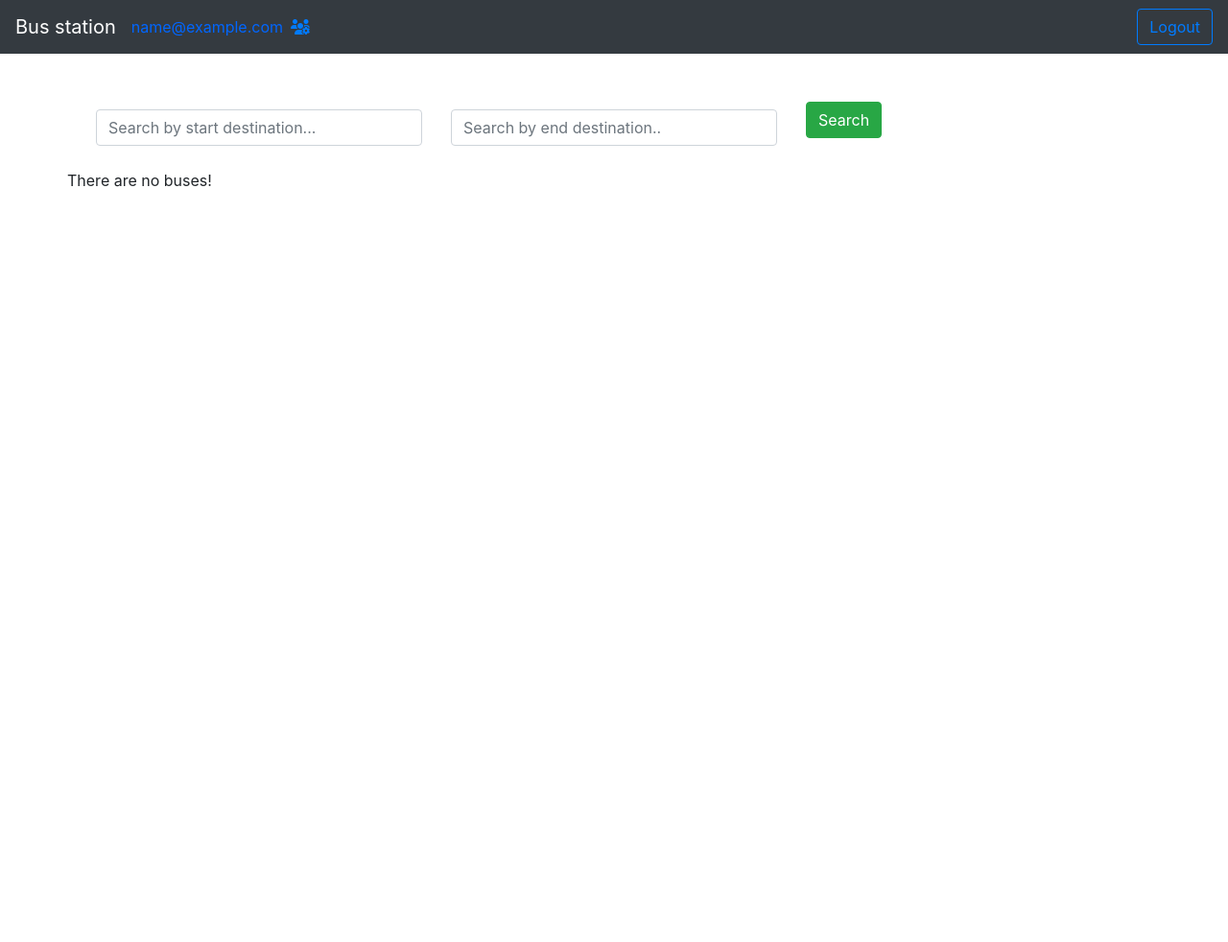
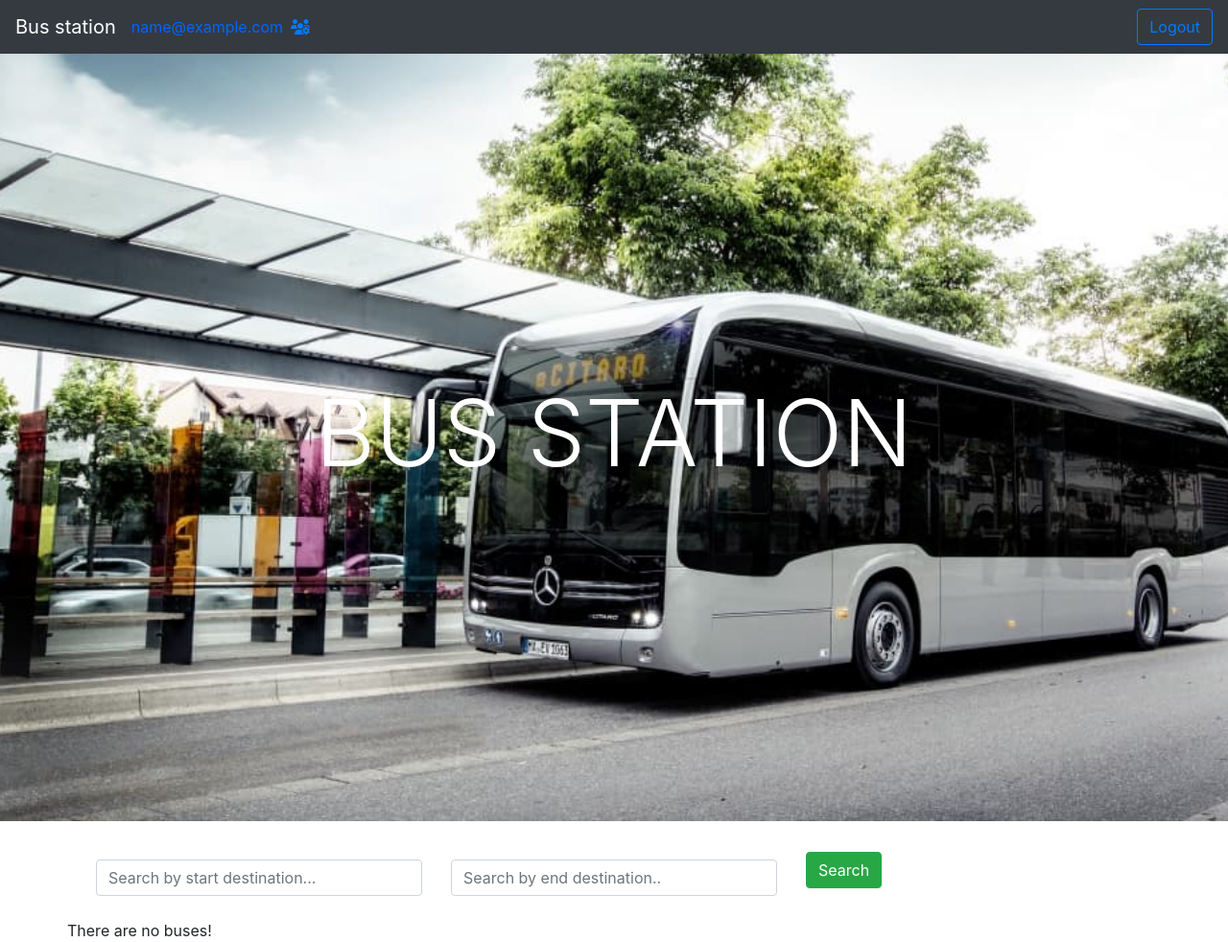
Before and after one commit to devAbu/busStation, a PHP site: page /search.php in a window 1280 px wide. Shown: the whole page at 96% size. Before the commit the page ends 195 px from the top, so only its background shows below. Run offline with PHP 8.4, Linux system fonts and the light colour scheme; the visitor is signed in with stand-in values (Sample User, id 1); data that the repository does not hold is empty; style sheets or scripts are compiled from the project's sources; some libraries are stand-ins or nearby versions.

Commit message:
malo bolji izgled

```diff
--- a/css/style.css
+++ b/css/style.css
@@ -4,6 +4,14 @@
 
 .jumbotron {
     background-image: url('../images/bus1.jpg');
+    background-size: cover;
+    background-position: center;
+    background-attachment: fixed;
+    min-height: 100vh;
+}
+
+#jumbotron2 {
+    background-image: url('../images/bus3.jpg');
     background-size: cover;
     background-position: center;
     background-attachment: fixed;
--- a/search.php
+++ b/search.php
@@ -24,8 +24,8 @@ session_start();
 
 <body>
 
-    <nav class="navbar navbar-expand-lg navbar-dark bg-dark" style="margin-bottom: 50px">
-        <a class="navbar-brand" href="admin.php">Bus station</a>
+    <nav class="navbar navbar-expand-lg navbar-dark bg-dark">
+        <a class="navbar-brand" href="user.php">Bus station</a>
         <button class="navbar-toggler" type="button" data-toggle="collapse" data-target="#navbarSupportedContent" aria-controls="navbarSupportedContent" aria-expanded="false" aria-label="Toggle navigation">
             <span class="navbar-toggler-icon"></span>
         </button>
@@ -70,6 +70,12 @@ session_start();
             </div>
         </div>
     </div>
+
+    <section id="jumbotron2" class="jumbotron jumbotron-fluid text-white d-flex justify-content-center align-items-center">
+        <div class="container text-center">
+            <h1 class="display-1 text-white text-uppercase">BUS STATION</h1>
+        </div>
+    </section>
 
     <div class="container">
 
```
Also changed, not shown: user.php (+7 -1 lines).
